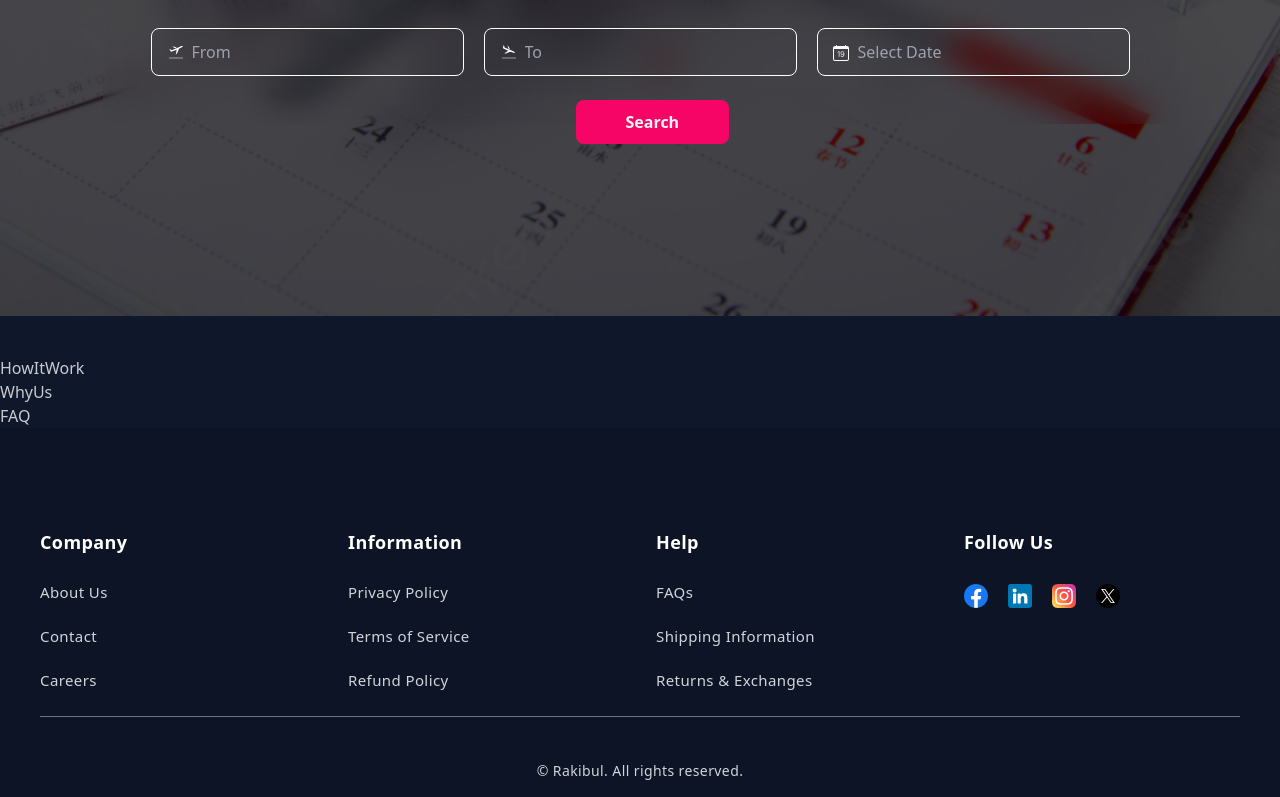
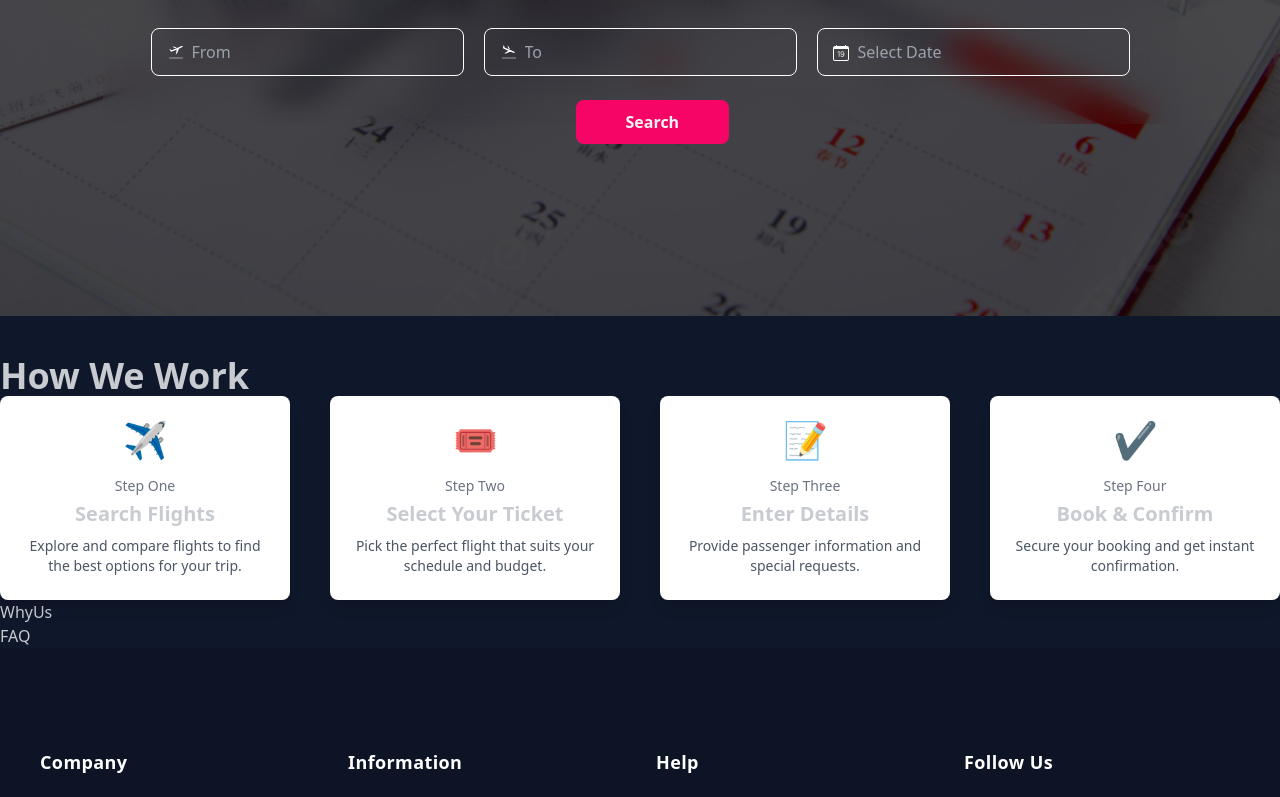
Before and after one commit to rjspyk5/skyjabo-client, a React (Vite) app: page / in a window 1280 px wide. Shown: the part 484-1281 px from the top of the page. Built offline with nearby package versions, Linux system fonts and the light colour scheme; no server answers.

Commit message:
add how we work section in homepage for make interactive the site

```diff
--- a/src/component/HowItWork/HowItWork.jsx
+++ b/src/component/HowItWork/HowItWork.jsx
@@ -1,5 +1,10 @@
 import React from "react";
+import { SectionHearder } from "../SectionHeader/SectionHearder";
 
 export const HowItWork = () => {
-  return <div>HowItWork</div>;
+  return (
+    <div>
+      <SectionHearder title="How We Work" />
+    </div>
+  );
 };
--- /dev/null
+++ b/src/component/SectionHeader/SectionHearder.jsx
@@ -0,0 +1,52 @@
+import React from "react";
+
+export const SectionHearder = ({ title }) => {
+  return (
+    <div>
+      <h2 className="lg:text-4xl font-bold md:text-3xl text-2xl">{title}</h2>
+      <div className="grid grid-cols-1 md:grid-cols-2 lg:grid-cols-4 gap-10">
+        <div className="">
+          <div class="card flex flex-col items-center p-6 bg-white shadow-lg rounded-lg hover:scale-105 transition-transform">
+            <div class="icon text-blue-500 text-4xl mb-4">✈️</div>
+            <h4 class="text-sm font-medium text-gray-500 mb-1">Step One</h4>
+            <h3 class="text-xl font-semibold mb-2">Search Flights</h3>
+            <p class="text-gray-600 text-sm text-center">
+              Explore and compare flights to find the best options for your
+              trip.
+            </p>
+          </div>
+        </div>
+        <div className="">
+          <div class="card flex flex-col items-center p-6 bg-white shadow-lg rounded-lg hover:scale-105 transition-transform">
+            <div class="icon text-blue-500 text-4xl mb-4">🎟️</div>
+            <h4 class="text-sm font-medium text-gray-500 mb-1">Step Two</h4>
+            <h3 class="text-xl font-semibold mb-2">Select Your Ticket</h3>
+            <p class="text-gray-600 text-sm text-center">
+              Pick the perfect flight that suits your schedule and budget.
+            </p>
+          </div>
+        </div>
+        <div className="">
+          <div class="card flex flex-col items-center p-6 bg-white shadow-lg rounded-lg hover:scale-105 transition-transform">
+            <div class="icon text-blue-500 text-4xl mb-4">📝</div>
+            <h4 class="text-sm font-medium text-gray-500 mb-1">Step Three</h4>
+            <h3 class="text-xl font-semibold mb-2">Enter Details</h3>
+            <p class="text-gray-600 text-sm text-center">
+              Provide passenger information and special requests.
+            </p>
+          </div>
+        </div>
+        <div className="">
+          <div class="card flex flex-col items-center p-6 bg-white shadow-lg rounded-lg hover:scale-105 transition-transform">
+            <div class="icon text-blue-500 text-4xl mb-4">✔️</div>
+            <h4 class="text-sm font-medium text-gray-500 mb-1">Step Four</h4>
+            <h3 class="text-xl font-semibold mb-2">Book & Confirm</h3>
+            <p class="text-gray-600 text-sm text-center">
+              Secure your booking and get instant confirmation.
+            </p>
+          </div>
+        </div>
+      </div>
+    </div>
+  );
+};
--- a/src/component/shared/Footer/Footer.jsx
+++ b/src/component/shared/Footer/Footer.jsx
@@ -1,5 +1,4 @@
 import React from "react";
-import logo from "../../../assets/logo/logoc.png";
 
 export const Footer = () => {
   return (
```
